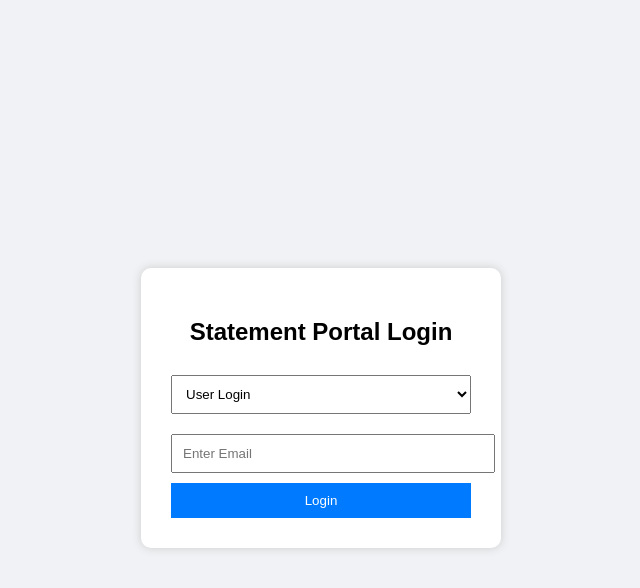
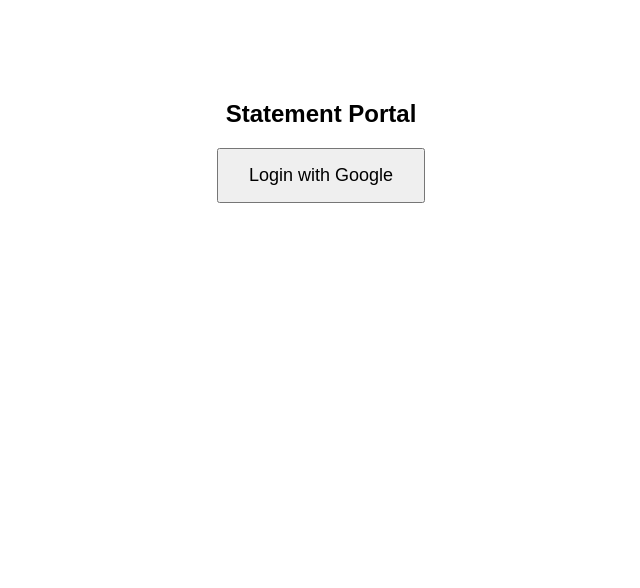
Before and after one commit to linuxmetadata/statementportal, a website: page public/login.html in a window 1280 px wide. Shown: the whole page, without its empty margins (319-959 px from the left). Drawn offline with Linux system fonts and the light colour scheme.

Commit message:
Switched to OAuth login

```diff
--- a/public/login.html
+++ b/public/login.html
@@ -2,110 +2,19 @@
 <html>
 <head>
   <title>Statement Portal Login</title>
-  <style>
-    body {
-      font-family: Arial;
-      background: #f0f2f5;
-      display: flex;
-      justify-content: center;
-      align-items: center;
-      height: 100vh;
-    }
-    .box {
-      background: white;
-      padding: 30px;
-      border-radius: 10px;
-      width: 300px;
-      text-align: center;
-      box-shadow: 0 0 10px #ccc;
-    }
-    input, select {
-      width: 100%;
-      padding: 10px;
-      margin: 10px 0;
-    }
-    button {
-      width: 100%;
-      padding: 10px;
-      background: #007bff;
-      color: white;
-      border: none;
-      cursor: pointer;
-    }
-  </style>
 </head>
+<body style="font-family: Arial; text-align:center; margin-top:100px;">
 
-<body>
+  <h2>Statement Portal</h2>
 
-<div class="box">
-  <h2>Statement Portal Login</h2>
-
-  <select id="type" onchange="toggleLogin()">
-    <option value="user">User Login</option>
-    <option value="admin">Admin Login</option>
-  </select>
-
-  <div id="userDiv">
-    <input type="text" id="email" placeholder="Enter Email">
-  </div>
-
-  <div id="adminDiv" style="display:none;">
-    <input type="text" id="username" placeholder="Username">
-    <input type="password" id="password" placeholder="Password">
-  </div>
-
-  <button onclick="login()">Login</button>
-</div>
+  <button onclick="login()" style="padding:15px 30px; font-size:18px;">
+    Login with Google
+  </button>
 
   <script>
-
-function toggleLogin(){
-  const type = document.getElementById("type").value;
-
-  if(type === "admin"){
-    document.getElementById("adminDiv").style.display = "block";
-    document.getElementById("userDiv").style.display = "none";
-  } else {
-    document.getElementById("adminDiv").style.display = "none";
-    document.getElementById("userDiv").style.display = "block";
+    function login() {
+      window.location.href = "/auth";
     }
-}
-
-async function login(){
-
-  const type = document.getElementById("type").value;
-
-  let body = {};
-
-  if(type === "admin"){
-    body = {
-      type,
-      username: document.getElementById("username").value,
-      password: document.getElementById("password").value
-    };
-  } else {
-    body = {
-      type,
-      email: document.getElementById("email").value
-    };
-  }
-
-  const res = await fetch('/login',{
-    method:'POST',
-    headers:{'Content-Type':'application/json'},
-    body: JSON.stringify(body),
-    credentials: 'include'
-  });
-
-  const text = await res.text();
-
-  if(text === "success"){
-    window.location.href = "/dashboard.html";
-  } else {
-    alert("Invalid Login");
-  }
-}
-
   </script>
 
 </body>
```
Lines whose indentation alone changed are shown as unchanged.
